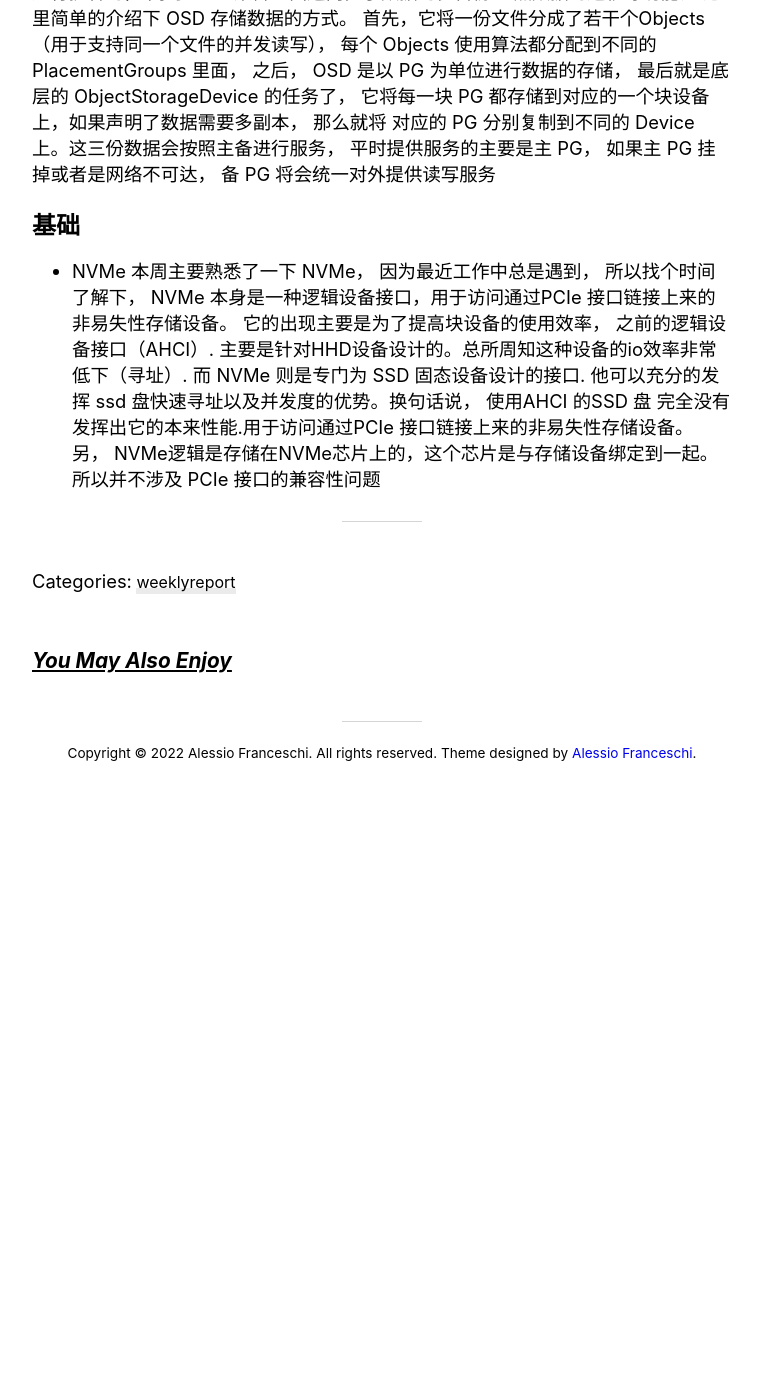
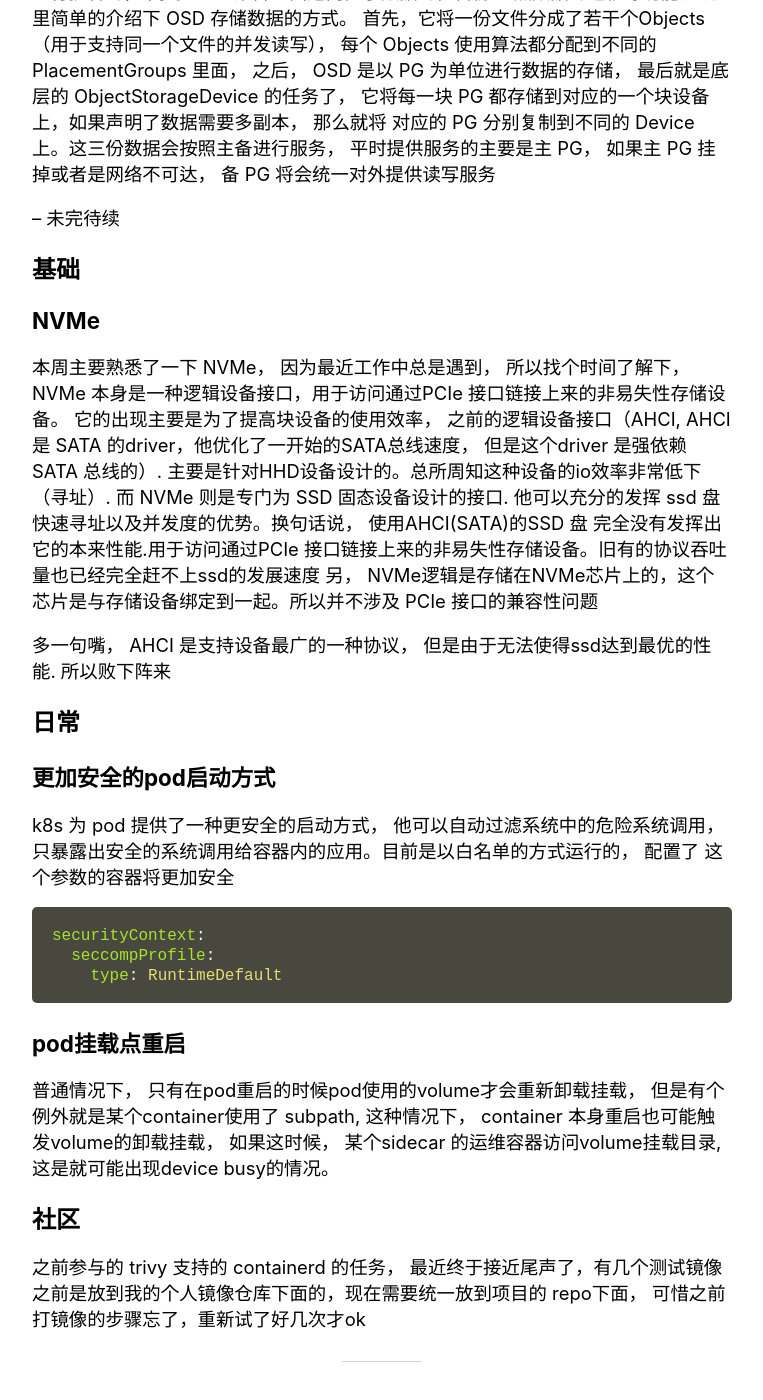
Before and after one commit to mowangdk/mowangdk.github.io, a Jekyll site: the page built from docs/_posts/2022-04-03-first-tech-report.markdown, in a window 1280 px wide and 1400 px high, scrolled down 967 px. Shown: the whole window, without its empty margins (258-1021 px from the left). Built offline with Jekyll 4.4.1, drawn with Linux system fonts in a browser that asks for light colours; nearby versions of some CDN libraries; comment, search, counter and statistics services are not loaded; before the commit the page ends 1742 px from its top, so only the background shows below that; some of the changed text lies outside the part shown.

Commit message:
Add logs

````diff
--- a/docs/_posts/2022-04-03-first-tech-report.markdown
+++ b/docs/_posts/2022-04-03-first-tech-report.markdown
@@ -5,7 +5,7 @@ date:   2022-04-03 20:30:08 +0800
 categories: weeklyreport
 ---
 
-## 论文
+# 论文
 
 ### [ceph](https://www.usenix.org/legacy/event/osdi06/tech/full_papers/weil/weil_html/index.html)
 
@@ -23,11 +23,33 @@ categories: weeklyreport
 首先最重要的就是元数据和数据本身的分离, 经过统计, 元数据的请求差不多占用的磁盘整体负载的一半, 这样将两者分开可以有效的减缓数据盘的压力, 并且元数据的 server 可以单独进行扩容. 这里 MDS 用了一种 [动态子树分区](Dynamic metadata management for petabyte-scale file systems. In Proceedings of the 2004 ACM/IEEE Conference on Supercomputing (SC '04). ACM, Nov. 2004.") 的系统来存储数据目录结构. 这个算法主要是为了分配目录结构。
 同样 OSD 集群也是可以单独进行扩容的， 同时 OSD 集群里面还内置了数据的多备份 & 热数据的迁移等功能。 这里简单的介绍下 OSD 存储数据的方式。 首先，它将一份文件分成了若干个Objects（用于支持同一个文件的并发读写）， 每个 Objects 使用算法都分配到不同的 PlacementGroups 里面， 之后， OSD 是以 PG 为单位进行数据的存储， 最后就是底层的 ObjectStorageDevice 的任务了， 它将每一块 PG 都存储到对应的一个块设备上，如果声明了数据需要多副本， 那么就将 对应的 PG 分别复制到不同的 Device 上。这三份数据会按照主备进行服务， 平时提供服务的主要是主 PG， 如果主 PG 挂掉或者是网络不可达， 备 PG 将会统一对外提供读写服务
 
+-- 未完待续
 
 
+# 基础
 
-## 基础
+### NVMe
+本周主要熟悉了一下 NVMe， 因为最近工作中总是遇到， 所以找个时间了解下， NVMe 本身是一种逻辑设备接口，用于访问通过PCIe 接口链接上来的非易失性存储设备。 它的出现主要是为了提高块设备的使用效率， 之前的逻辑设备接口（AHCI, AHCI 是 SATA 的driver，他优化了一开始的SATA总线速度， 但是这个driver 是强依赖 SATA 总线的）. 主要是针对HHD设备设计的。总所周知这种设备的io效率非常低下（寻址）. 而 NVMe 则是专门为 SSD 固态设备设计的接口. 他可以充分的发挥 ssd 盘快速寻址以及并发度的优势。换句话说， 使用AHCI(SATA)的SSD 盘 完全没有发挥出它的本来性能.用于访问通过PCIe 接口链接上来的非易失性存储设备。旧有的协议吞吐量也已经完全赶不上ssd的发展速度
+另， NVMe逻辑是存储在NVMe芯片上的，这个芯片是与存储设备绑定到一起。所以并不涉及 PCIe 接口的兼容性问题
 
-- NVMe
-本周主要熟悉了一下 NVMe， 因为最近工作中总是遇到， 所以找个时间了解下， NVMe 本身是一种逻辑设备接口，用于访问通过PCIe 接口链接上来的非易失性存储设备。 它的出现主要是为了提高块设备的使用效率， 之前的逻辑设备接口（AHCI）. 主要是针对HHD设备设计的。总所周知这种设备的io效率非常低下（寻址）. 而 NVMe 则是专门为 SSD 固态设备设计的接口. 他可以充分的发挥 ssd 盘快速寻址以及并发度的优势。换句话说， 使用AHCI 的SSD 盘 完全没有发挥出它的本来性能.用于访问通过PCIe 接口链接上来的非易失性存储设备。
-另， NVMe逻辑是存储在NVMe芯片上的，这个芯片是与存储设备绑定到一起。所以并不涉及 PCIe 接口的兼容性问题
+多一句嘴， AHCI 是支持设备最广的一种协议， 但是由于无法使得ssd达到最优的性能. 所以败下阵来
+
+# 日常
+
+### 更加安全的pod启动方式
+
+k8s 为 pod 提供了一种更安全的启动方式， 他可以自动过滤系统中的危险系统调用， 只暴露出安全的系统调用给容器内的应用。目前是以白名单的方式运行的， 配置了 这个参数的容器将更加安全
+
+```yaml
+securityContext:
+  seccompProfile:
+    type: RuntimeDefault
+```
+
+### pod挂载点重启
+普通情况下， 只有在pod重启的时候pod使用的volume才会重新卸载挂载， 但是有个例外就是某个container使用了 subpath, 这种情况下， container 本身重启也可能触发volume的卸载挂载， 如果这时候， 某个sidecar 的运维容器访问volume挂载目录, 这是就可能出现device busy的情况。
+
+
+# 社区
+
+之前参与的 trivy 支持的 containerd 的任务， 最近终于接近尾声了，有几个测试镜像之前是放到我的个人镜像仓库下面的，现在需要统一放到项目的 repo下面， 可惜之前打镜像的步骤忘了，重新试了好几次才ok
````
Also changed, not shown: 1 other file.
